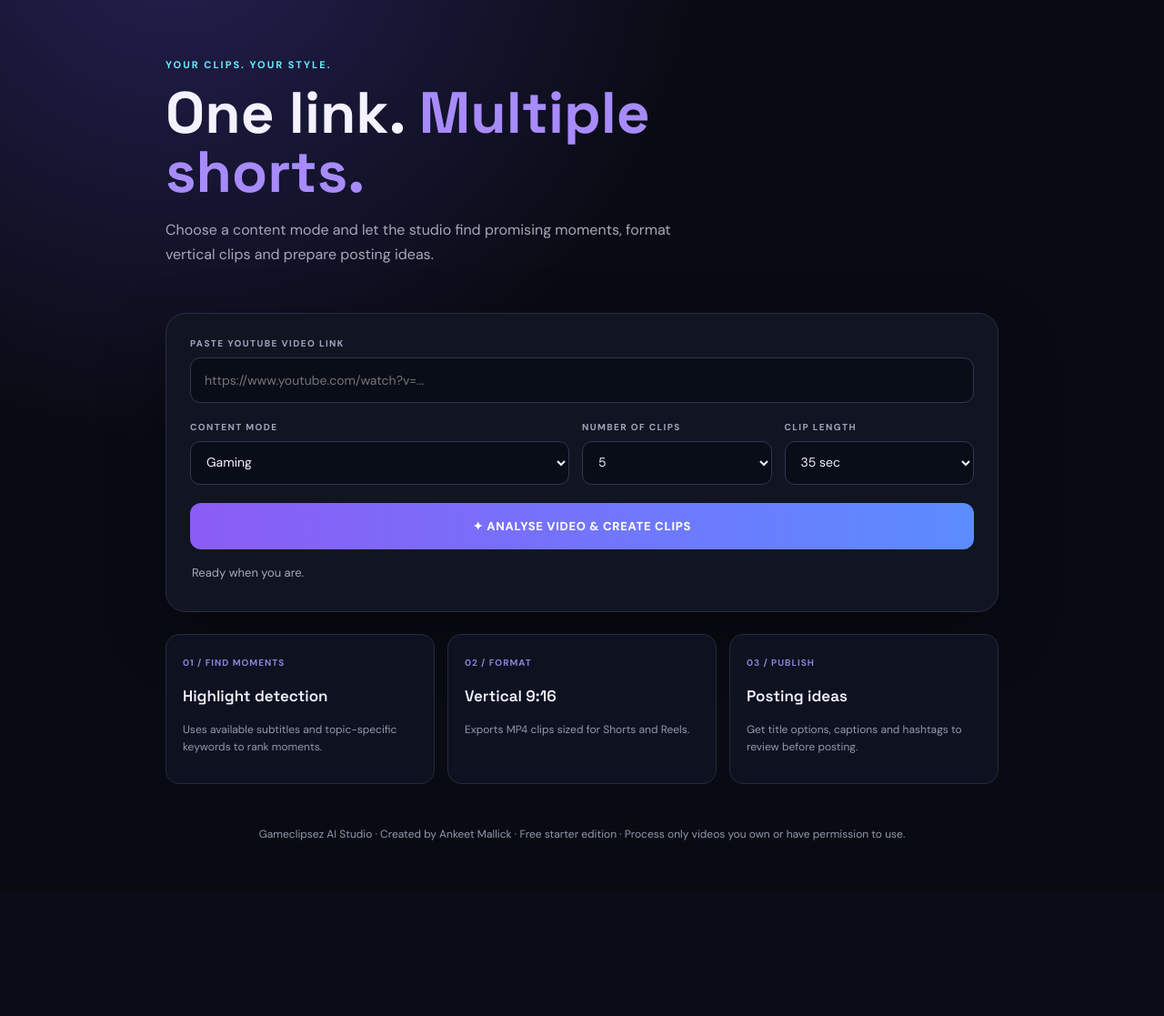
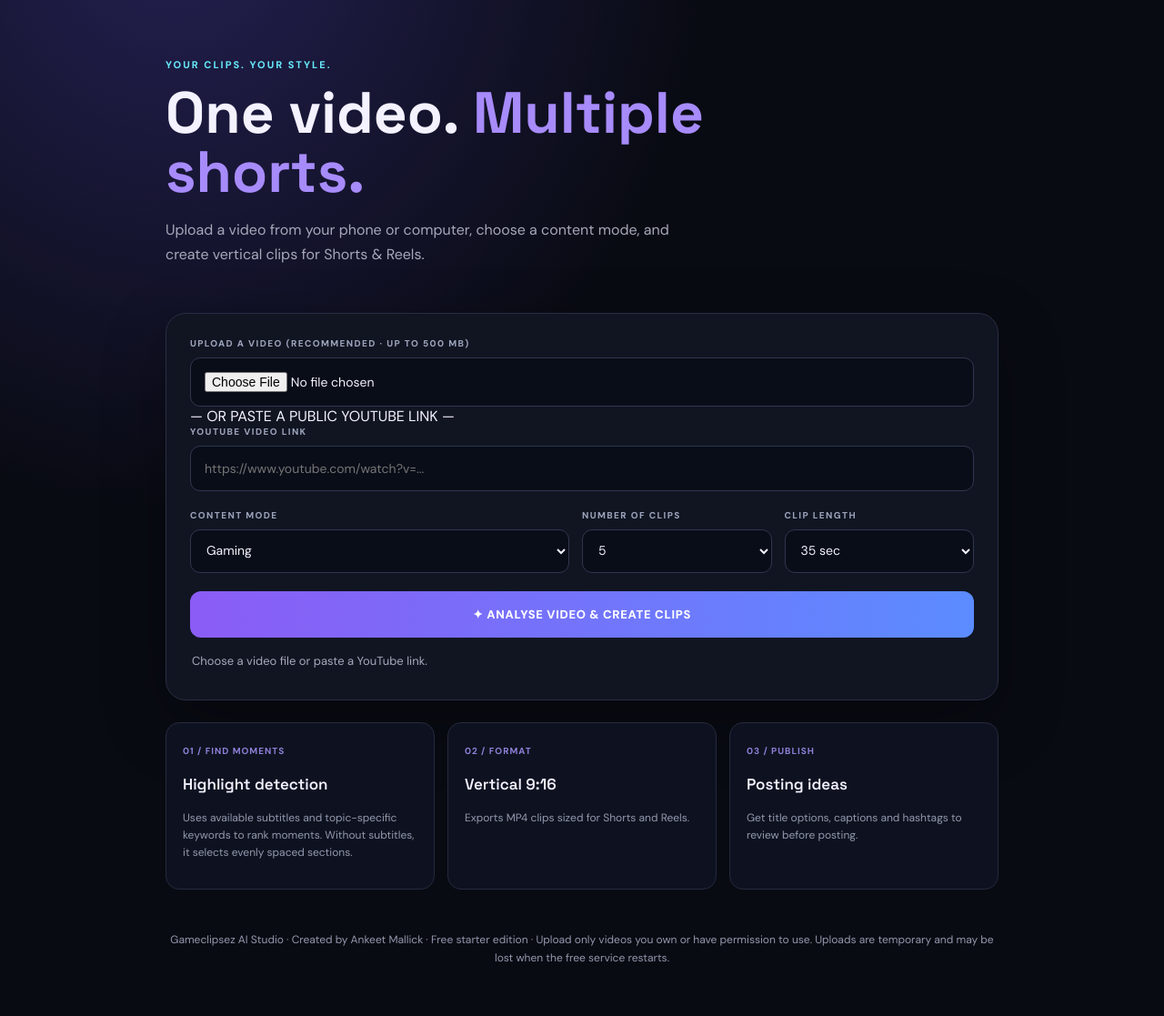
Before and after one commit to mallickankeet1-eng/gameclipsez-ai-studio, a Flask app: page / in a window 1280 px wide. Shown: the part 93-1210 px from the top of the page at 91% size. Before the commit the page ends 1017 px from the top, so only its background shows below. Run offline with Flask 3, Linux system fonts and the light colour scheme.

Commit message:
Add direct video upload support and improve Shorts workflow

```diff
--- a/templates/index.html
+++ b/templates/index.html
@@ -2,13 +2,14 @@
 <title>Gameclipsez AI Studio</title><link rel="stylesheet" href="/static/style.css"></head>
 <body><main class="wrap">
 <header><div class="logo">G</div><div><h1>GAMECLIPSEZ <span>AI STUDIO</span></h1><p>Turn long videos into Shorts & Reels</p><small class="creator">Created by Ankeet Mallick</small></div><div class="pill">WEB EDITION</div></header>
-<section class="hero"><div class="eyebrow">YOUR CLIPS. YOUR STYLE.</div><h2>One link. <em>Multiple shorts.</em></h2><p>Choose a content mode and let the studio find promising moments, format vertical clips and prepare posting ideas.</p></section>
-<section class="panel"><label for="url">PASTE YOUTUBE VIDEO LINK</label><input id="url" placeholder="https://www.youtube.com/watch?v=..." autocomplete="url">
+<section class="hero"><div class="eyebrow">YOUR CLIPS. YOUR STYLE.</div><h2>One video. <em>Multiple shorts.</em></h2><p>Upload a video from your phone or computer, choose a content mode, and create vertical clips for Shorts & Reels.</p></section>
+<section class="panel"><label for="video">UPLOAD A VIDEO (RECOMMENDED · UP TO 500 MB)</label><input id="video" type="file" accept="video/mp4,video/quicktime,video/x-matroska,video/webm,video/x-msvideo,.m4v">
+<div class="or">— OR PASTE A PUBLIC YOUTUBE LINK —</div><label for="url">YOUTUBE VIDEO LINK</label><input id="url" placeholder="https://www.youtube.com/watch?v=..." autocomplete="url">
 <div class="grid"><div><label>CONTENT MODE</label><select id="mode"><option>Gaming</option><option>Normal / Auto</option><option>Funny / Meme</option><option>Podcast</option><option>Education</option><option>Sports</option></select></div>
 <div><label>NUMBER OF CLIPS</label><select id="count"><option>3</option><option selected>5</option><option>7</option><option>10</option></select></div>
 <div><label>CLIP LENGTH</label><select id="length"><option value="20">20 sec</option><option selected value="35">35 sec</option><option value="45">45 sec</option><option value="60">60 sec</option></select></div></div>
-<button id="go">✦ ANALYSE VIDEO & CREATE CLIPS</button><div id="status" class="status">Ready when you are.</div><div id="results"></div>
+<button id="go">✦ ANALYSE VIDEO & CREATE CLIPS</button><div id="status" class="status">Choose a video file or paste a YouTube link.</div><div id="results"></div>
 </section>
-<section class="features"><article><b>01 / FIND MOMENTS</b><h3>Highlight detection</h3><p>Uses available subtitles and topic-specific keywords to rank moments.</p></article><article><b>02 / FORMAT</b><h3>Vertical 9:16</h3><p>Exports MP4 clips sized for Shorts and Reels.</p></article><article><b>03 / PUBLISH</b><h3>Posting ideas</h3><p>Get title options, captions and hashtags to review before posting.</p></article></section>
-<footer>Gameclipsez AI Studio · Created by Ankeet Mallick · Free starter edition · Process only videos you own or have permission to use.</footer>
+<section class="features"><article><b>01 / FIND MOMENTS</b><h3>Highlight detection</h3><p>Uses available subtitles and topic-specific keywords to rank moments. Without subtitles, it selects evenly spaced sections.</p></article><article><b>02 / FORMAT</b><h3>Vertical 9:16</h3><p>Exports MP4 clips sized for Shorts and Reels.</p></article><article><b>03 / PUBLISH</b><h3>Posting ideas</h3><p>Get title options, captions and hashtags to review before posting.</p></article></section>
+<footer>Gameclipsez AI Studio · Created by Ankeet Mallick · Free starter edition · Upload only videos you own or have permission to use. Uploads are temporary and may be lost when the free service restarts.</footer>
 </main><script src="/static/app.js"></script></body></html>
```
